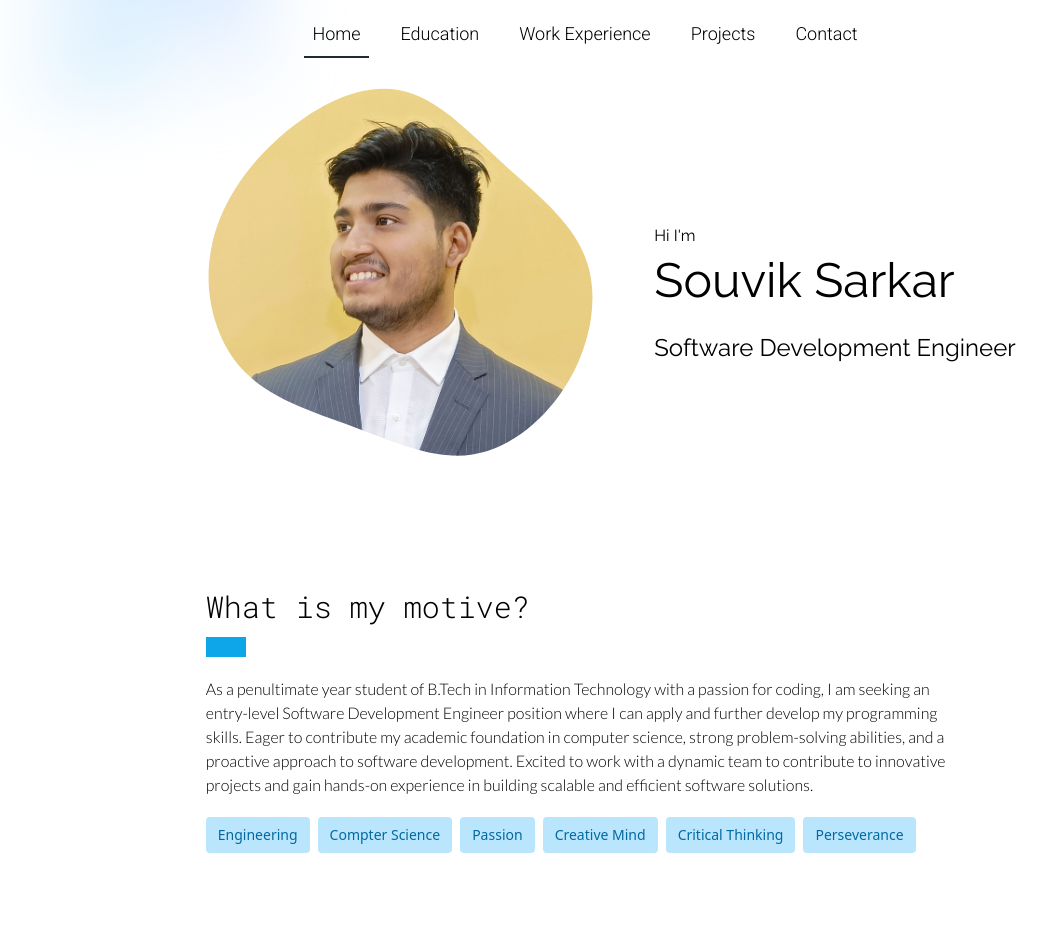
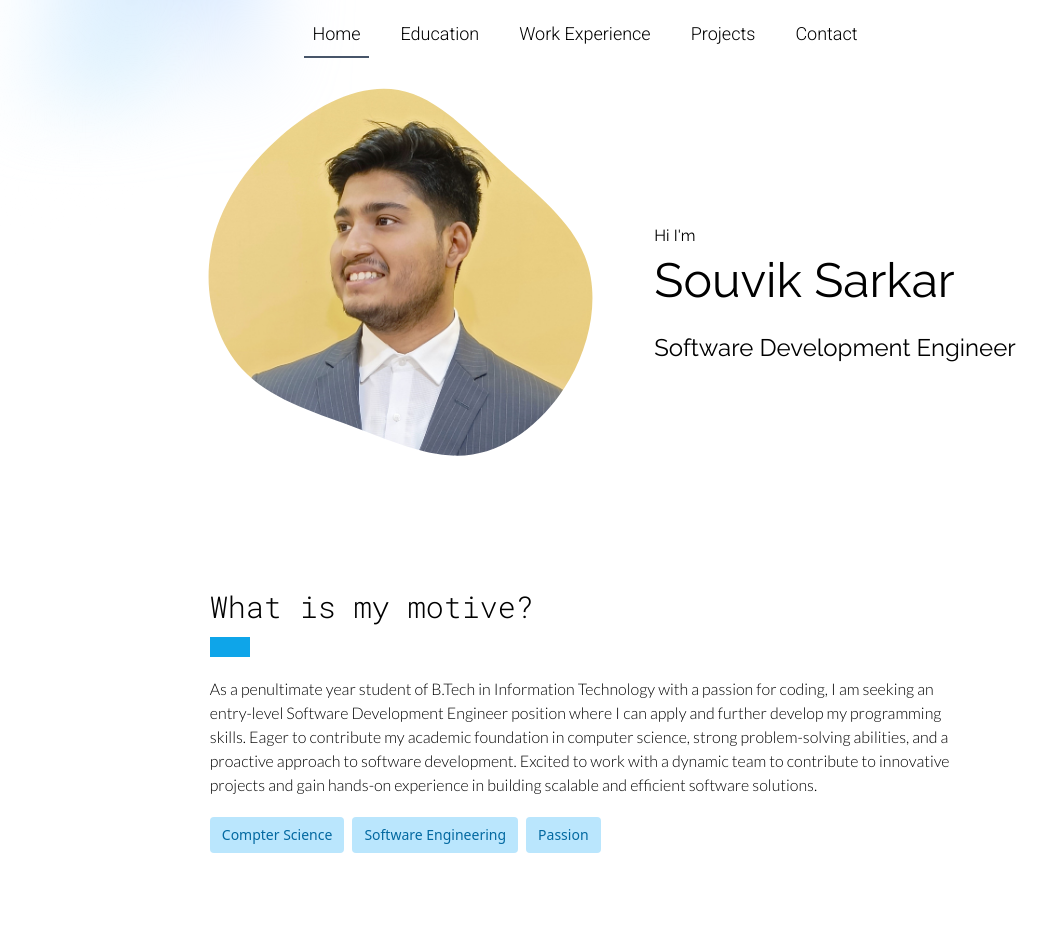
Before and after one commit to souviks22/portfolio, a Next.js app: page / in a window 1280 px wide. Shown: the top 933 px of the page, without its empty margins (55-1101 px from the left). Built offline with nearby package versions, Linux system fonts and the light colour scheme.

Commit message:
Layout changed for mobile devices

```diff
--- a/components/home/Objective.js
+++ b/components/home/Objective.js
@@ -12,7 +12,7 @@ export default function Objective({ label, content, tags = [] }) {
     const expansionHandler = () => setIsContracted(isContracted => !isContracted)
 
     return (<div className="flex justify-center p-2 mb-10 cursor-default">
-        <div className="w-3/5">
+        <div className="sm:w-3/5 px-5 sm:px-1">
             <section className={`${roboto.className} py-3`}>
                 <h2 className="text-3xl">{label}</h2>
             </section>
--- a/components/home/Title.js
+++ b/components/home/Title.js
@@ -6,7 +6,7 @@ import Image from "next/image"
 const raleway = Raleway({ subsets: ['latin'] })
 
 export default function Title() {
-    return (<div className="flex justify-center items-center p-2 m-5 select-none">
+    return (<div className="flex flex-col sm:flex-row justify-center items-center p-2 m-5 select-none">
         <Head>
             <title>Souvik Sarkar | Home</title>
         </Head>
--- a/components/nav/NavLink.js
+++ b/components/nav/NavLink.js
@@ -4,7 +4,10 @@ import Link from "next/link"
 
 export default function NavLink({ label, href }) {
     const { pathname } = useRouter()
-    return (<Link href={href} className={`p-2 mx-3 ${href === pathname && 'border-b-2'} border-slate-800 hover:border-b-2`}>
+    return (<Link
+        href={href}
+        className={`p-2 mx-3 border-b-2 ${href === pathname ? 'border-slate-600' : 'border-transparent'}  hover:border-slate-600`}
+    >
         <span className="text-center">{label}</span>
     </Link>)
 }
--- a/components/nav/Navbar.js
+++ b/components/nav/Navbar.js
@@ -1,5 +1,7 @@
 import { useState, useEffect } from "react"
 import { Roboto } from "next/font/google"
+import { FaBars } from "react-icons/fa"
+import { motion, AnimatePresence } from "framer-motion"
 
 import NavLink from "./NavLink"
 
@@ -7,20 +9,42 @@ const roboto = Roboto({ subsets: ['latin'], weight: '300' })
 
 export default function Navbar() {
     const [isScrolled, setIsScrolled] = useState(false)
+    const [isOpened, setIsOpened] = useState(false)
+    const [isBigView, setIsBigView] = useState(null)
+
     const scrollHandler = () => {
         if (window.scrollY > 100) setIsScrolled(true)
         else setIsScrolled(false)
     }
+
+    const toggleHandler = () => setIsOpened(isOpened => !isOpened)
+    const windowResizeHandler = () => setIsBigView(window.innerWidth > 640)
+
     useEffect(() => {
+        setIsBigView(window.innerWidth > 640)
         window.addEventListener('scroll', scrollHandler)
-        return () => window.removeEventListener('scroll', scrollHandler)
+        window.addEventListener('resize', windowResizeHandler)
     }, [])
 
-    return (<div className={`fixed top-0 z-10 flex justify-center w-full ${roboto.className} text-lg p-3 ${isScrolled && 'bg-white'} transition-colors duration-200 ease-in-out select-none`}>
-        <NavLink label={'Home'} href={'/'} />
-        <NavLink label={'Education'} href={'/education'} />
-        <NavLink label={'Work Experience'} href={'/work-experience'} />
-        <NavLink label={'Projects'} href={'projects'} />
-        <NavLink label={'Contact'} href={'contact'} />
-    </div>)
+    return (<div className={`fixed top-0 z-10 flex flex-col sm:flex-row justify-center items-center w-screen ${roboto.className} text-lg p-3 ${(isScrolled || isOpened) && 'bg-white'} transition-colors duration-200 ease-in-out select-none`}>
+        <div className="w-screen text-3xl flex justify-end sm:hidden px-5 py-2" onClick={toggleHandler}>
+            <FaBars />
+        </div>
+        <AnimatePresence>
+            {(isBigView || isOpened) &&
+                <motion.div
+                    className="w-screen flex flex-col sm:flex-row justify-center items-center p-3 sm:p-0"
+                    initial={{ opacity: 0 }}
+                    animate={{ opacity: 1 }}
+                    exit={{ opacity: 0 }}
+                >
+                    <NavLink label={'Home'} href={'/'} />
+                    <NavLink label={'Education'} href={'/education'} />
+                    <NavLink label={'Work Experience'} href={'/work-experience'} />
+                    <NavLink label={'Projects'} href={'projects'} />
+                    <NavLink label={'Contact'} href={'contact'} />
+                </motion.div>
+            }
+        </AnimatePresence>
+    </div >)
 }
--- a/pages/index.js
+++ b/pages/index.js
@@ -8,12 +8,12 @@ export default function Home() {
         <Objective
             label={"What is my motive?"}
             content={"As a penultimate year student of B.Tech in Information Technology with a passion for coding, I am seeking an entry-level Software Development Engineer position where I can apply and further develop my programming skills. Eager to contribute my academic foundation in computer science, strong problem-solving abilities, and a proactive approach to software development. Excited to work with a dynamic team to contribute to innovative projects and gain hands-on experience in building scalable and efficient software solutions."}
-            tags={['Engineering', 'Compter Science', 'Passion', 'Creative Mind', 'Critical Thinking', 'Perseverance']}
+            tags={['Compter Science', 'Software Engineering', 'Passion']}
         />
         <Objective
             label={"Why am I interested in SWE?"}
             content={"My deep fascination with Software Engineering stems from the profound joy I find in crafting innovative solutions that address real-world challenges. Having worked extensively on web and mobile applications, I relish the process of transforming conceptual ideas into functional, user-centric products. The intellectual allure of Data Structures and Algorithms adds a layer of complexity that I find invigorating, driving me to continually enhance my problem-solving skills. The rapid advancements in modern technology, with its potential to achieve the seemingly impossible, excite me and keep my passion ablaze. Beyond the technical aspects, the collaborative nature of software development, where diverse teams synergize to overcome challenges, is an aspect I highly value. In essence, Software Engineering is not merely about writing code for me; it's about creating solutions that resonate with users and contribute positively to society, making it a field that aligns seamlessly with my professional aspirations."}
-            tags={['Desire to Develop', 'DSA Addiction', 'Satisfaction', 'Complex Tasks Bias']}
+            tags={['Utility', 'Algorithms', 'Satisfaction']}
         />
     </div>)
 }
```
